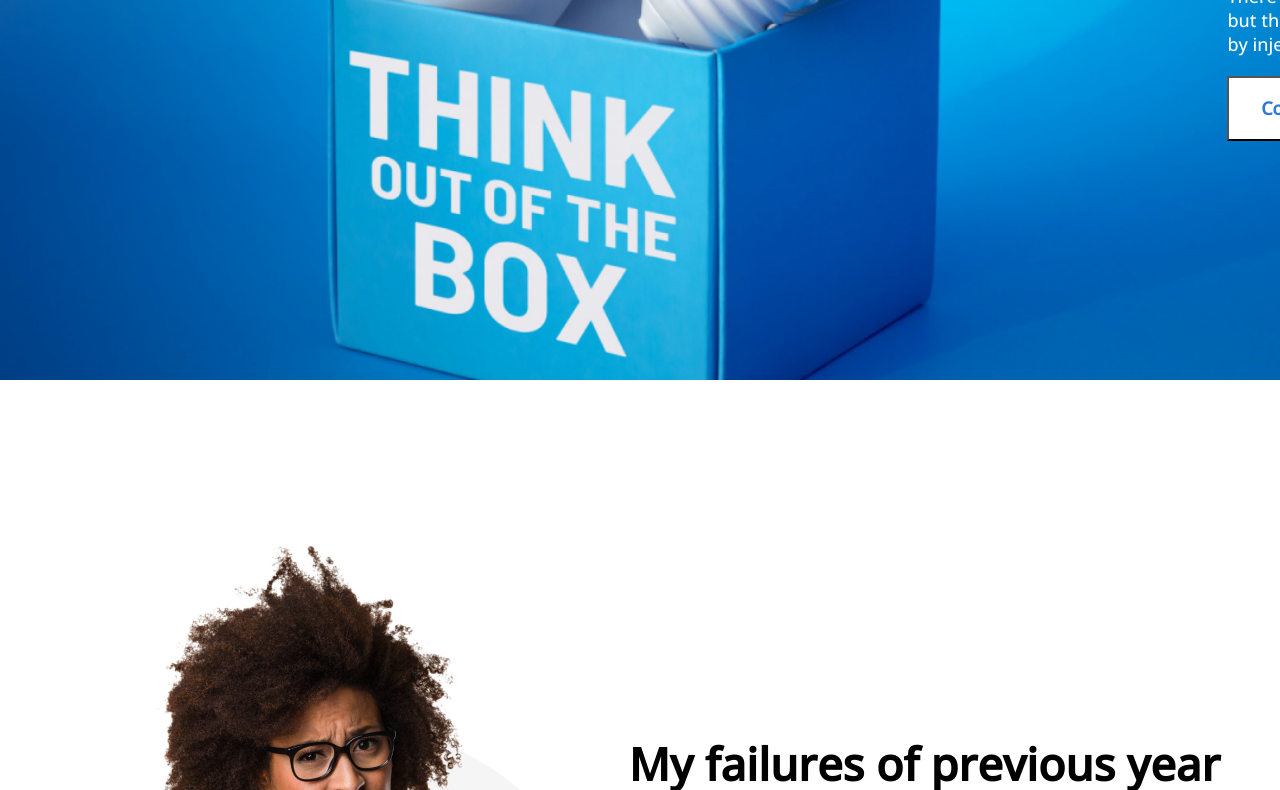
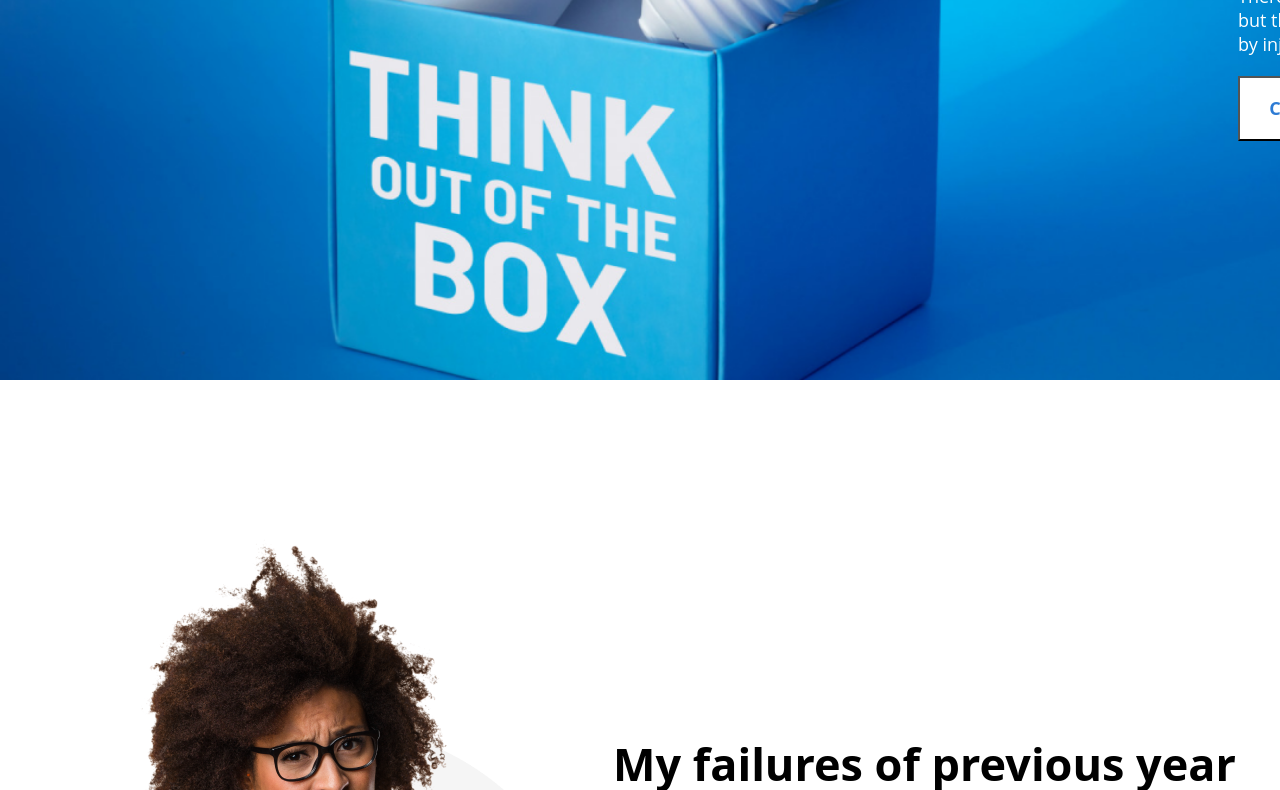
Before and after one commit to nahidislam2018/assignment-1, a plain HTML site: page index.html in a window 1280 px wide. Shown: the part 520-1310 px from the top of the page. Drawn offline with nearby package versions, Linux system fonts and the light colour scheme.

Commit message:
commited

```diff
--- a/index.html
+++ b/index.html
@@ -6,7 +6,7 @@
     <meta http-equiv="X-UA-Compatible" content="IE=edge">
     <meta name="viewport" content="width=device-width, initial-scale=1.0">
     <link rel="stylesheet" href="index.css">
-    <link href="https://fonts.googleapis.com/css2?family=Open+Sans:wght@500&display=swap" rel="stylesheet">
+
     <title>Assignment-1</title>
 </head>
 
```
